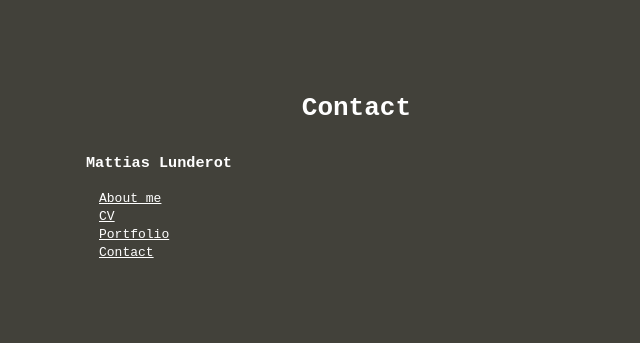
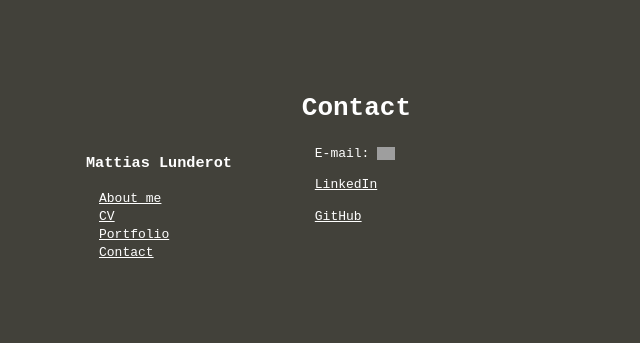
Before and after one commit to lunderot/lunderot.github.io, a plain HTML site: page contact/index.html in a window 1280 px wide. Shown: the whole page, without its empty margins (0-640 px from the left). Drawn offline with Linux system fonts and the light colour scheme; grey boxes are pictures that could not be loaded.

Commit message:
Added contact page info

```diff
--- a/contact/index.html
+++ b/contact/index.html
@@ -26,6 +26,9 @@
 			</div>
 			<div id="content">
 				<h1>Contact</h1>
+				<p>E-mail: <img src="images/email.svg" alt="E-mail address" style="height:1em;position:relative;top:0.25em;"/></p>
+				<p><a href="https://www.linkedin.com/in/mattias-lunderot">LinkedIn</a></p>
+				<p><a href="https://github.com/lunderot">GitHub</a></p>
 			</div>
 		</div>
 	</body>
```
Also changed, not shown: images/email.svg (added).
